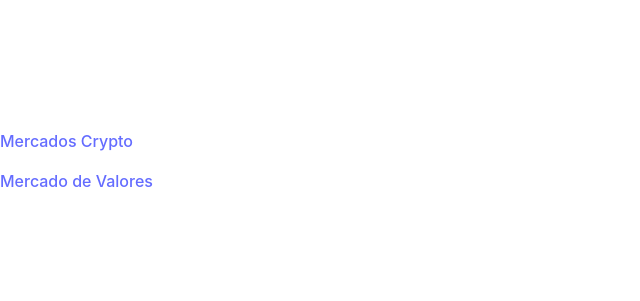
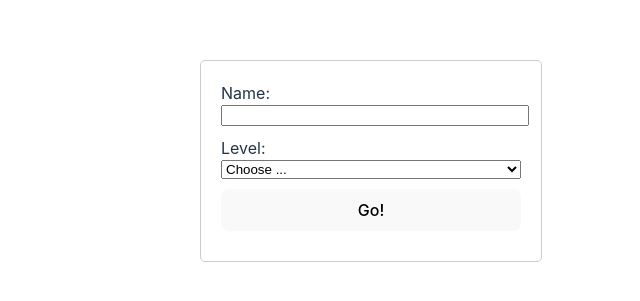
Before and after one commit to kigithubbing/cerdoCapitalista, a React (Vite) app: page / in a window 1280 px wide. Shown: the part 239-540 px from the top of the page, without its empty margins (0-640 px from the left). Built offline with nearby package versions, Linux system fonts and the light colour scheme.

Commit message:
Form draft, still to display good messaging, css is weak, navigation display links, gotta think about it

```diff
--- a/package.json
+++ b/package.json
@@ -13,6 +13,7 @@
     "git": "^0.1.5",
     "react": "^18.2.0",
     "react-dom": "^18.2.0",
+    "react-hook-form": "^7.51.3",
     "react-router-dom": "^6.22.3"
   },
   "devDependencies": {
--- a/src/components/ErrorMessage.tsx
+++ b/src/components/ErrorMessage.tsx
@@ -1,4 +1,4 @@
-export default function ErrorMessage (props) {
+export default function ErrorMessage (props: {message:string} ) {
     const message : string = props.message
     return <><center><h3>{message}</h3></center></>
 }
--- /dev/null
+++ b/src/components/index/Index.css
@@ -0,0 +1,17 @@
+.centered-form {
+
+    width: 300px;
+    padding: 20px;
+    border: 1px solid #ccc;
+    border-radius: 5px;
+    margin: 200px;
+  }
+
+  .centered-form label,
+  .centered-form input,
+  .centered-form button,
+  .centered-form select {
+    display: block;
+    width: 100%;
+    margin-bottom: 10px;
+  }
--- a/src/components/index/Index.tsx
+++ b/src/components/index/Index.tsx
@@ -1,9 +1,54 @@
 import { NavLink } from "react-router-dom"
-
+import {FormProvider, useForm} from "react-hook-form"
+import './Index.css'
+import { useState } from "react"
+enum levels {
+    Unselected,
+    Basic,
+    Medium,
+    High
+}
+type FormData = {
+    name:string ,
+    level:number
+}
 function Index() {
 
+    const {register,handleSubmit,formState: {errors} } = useForm<FormData>();
+    function setWholeData(data:FormData,submitted:boolean) {
+        console.log(data)
+        setFormData(data)
+        setIsFormSubmitted(submitted)
+    }
+    const onSubmit= (data:FormData) => { setWholeData(data,true) }
+    const onFailSubmit = (data:FormData) =>  { setWholeData(data,false) }
 
+    const initialFormData:FormData = {name: '', level:0}
+    const [formData,setFormData] = useState( initialFormData) ;
+    const [isFormSubmitted,setIsFormSubmitted] = useState (false);
     return (
+        <>
+        <form onSubmit={handleSubmit(onSubmit)} className="centered-form">
+            <div >
+                <label htmlFor="name">Name:
+                    <input type="textbox"  {...register("name",{required:"Your name is required.", pattern: /^[A-Z|a-z]{3,}(\s[A-Z|a-z]+)*/})} />
+                </label>
+                {errors.name  && <span>{errors.name.message}</span>}
+            </div>
+            <div>
+                <label htmlFor="level">Level:
+                    <select {...register("level",{ valueAsNumber:true, min:1, required:"Input"})}>
+                        <option value={levels.Unselected}>Choose ...</option>
+                        <option value={levels.Basic}>Basic</option>
+                        <option value={levels.Medium}>Medium</option>
+                        <option value={levels.High}>High</option>
+                    </select>
+                </label>
+                {errors.level && <span>{errors.level.message}</span>}
+            </div>
+            <button type="submit" disabled={isFormSubmitted}>Go!</button>
+        </form>
+        { isFormSubmitted  &&
         <div>
             <div >
                <NavLink to={'/cryptoexchange'} >
@@ -16,6 +61,8 @@ function Index() {
                 </NavLink>
             </div>
         </div>
+        }
+        </>
     )
 }
 
```
Also changed, not shown: src/components/Welcome.tsx (added), 2 other files (tests, documents, lock files or other folders).
